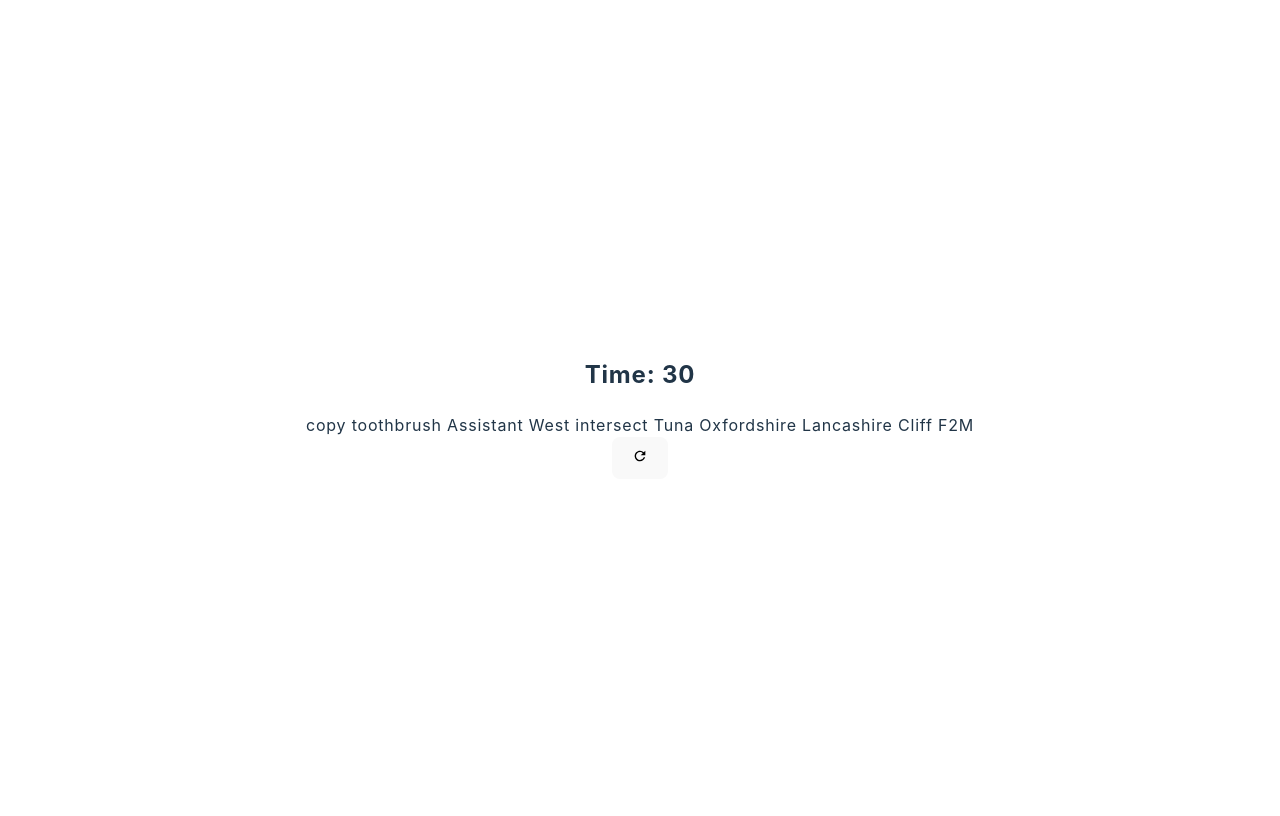
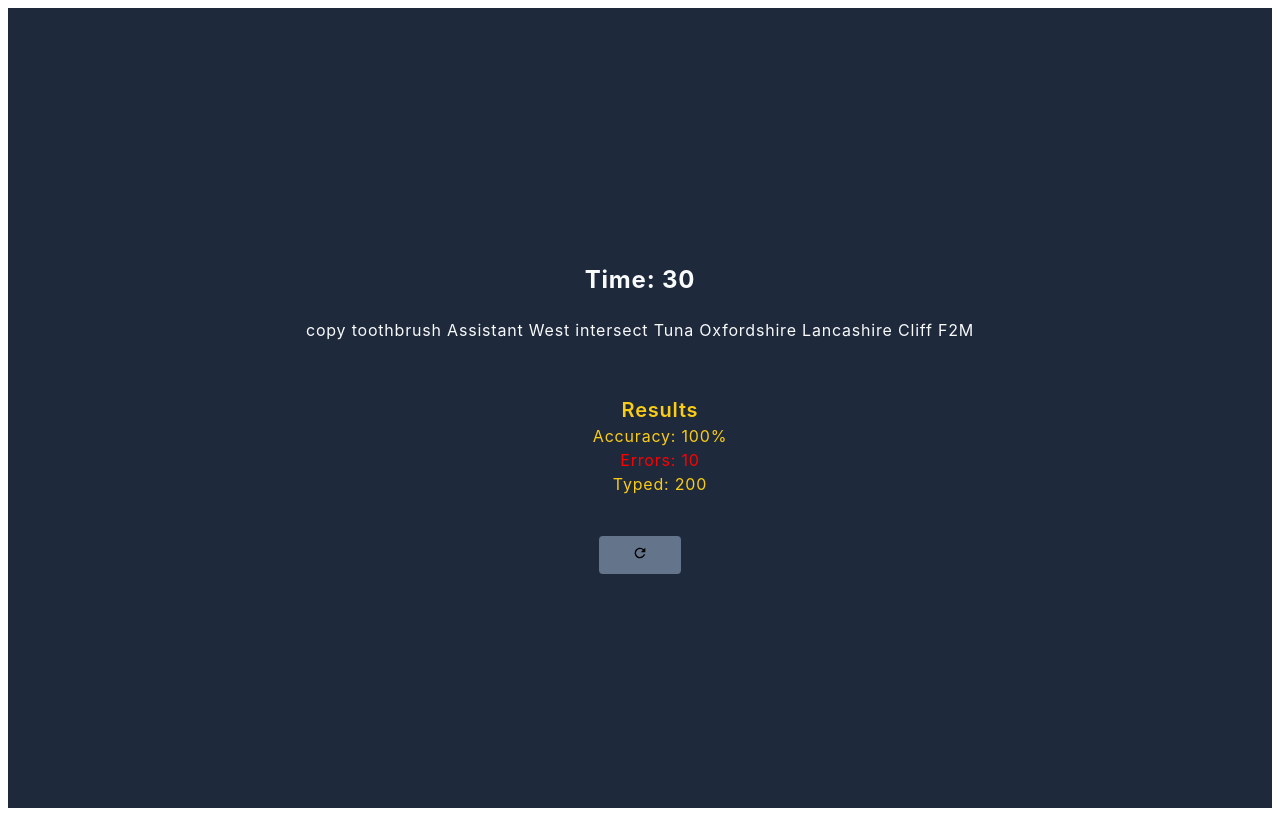
Before and after one commit to AltynbekAnarbekovTR/react-typing, a React (Vite) app: page / in a window 1280 px wide. Built offline with nearby package versions, Linux system fonts and the light colour scheme.

Commit message:
feat: add results and restart button

```diff
--- a/src/App.tsx
+++ b/src/App.tsx
@@ -4,6 +4,8 @@ import viteLogo from "/vite.svg";
 import "./App.css";
 import { faker } from "@faker-js/faker";
 import RestartButton from "./components/RestartButton";
+import UserTypings from "./components/UserTypings";
+import Results from "./components/Results";
 
 const words = faker.random.words(10);
 
@@ -13,18 +15,24 @@ function App() {
   return (
     <>
       <CountdownTimer timeLeft={30} />
-      <GenerateWords words={words} />
-      <RestartButton />
+      <GeneratedWords key={words} words={words} />
+      {/* User typed characters will be overlayed over the generated words */}
+      <Results errors={10} accuracyPercentage={100} total={200} />
+      <RestartButton onRestart={() => null} />
     </>
   );
 }
 
-const GenerateWords = ({ words }: { words: string }) => {
+const GeneratedWords = ({ words }: { words: string }) => {
   return <div>{words}</div>;
 };
 
+const WordsContainer = ({ children }: { children: React.ReactNode }) => {
+  return <div className="words-container">{children}</div>;
+};
+
 const CountdownTimer = ({ timeLeft }: { timeLeft: number }) => {
-  return <h2 className="text-primary-400 font-medium">Time: {timeLeft}</h2>;
+  return <h2>Time: {timeLeft}</h2>;
 };
 
 export default App;
--- a/src/components/RestartButton.tsx
+++ b/src/components/RestartButton.tsx
@@ -3,10 +3,10 @@ import { MdRefresh } from "react-icons/md";
 
 const RestartButton = ({
   onRestart: handleRestart,
-  className = "",
-}: {
+}: //   className = "",
+{
   onRestart: () => void;
-  className?: string;
+  //   className?: string;
 }) => {
   const buttonRef = useRef<HTMLButtonElement>(null);
 
@@ -19,7 +19,7 @@ const RestartButton = ({
     <button
       tabIndex={-1} // to prevent focus
       ref={buttonRef}
-      className={`block rounded px-8 py-2 hover:bg-slate-700/50  ${className}`}
+      className={`restart-button`}
       onClick={handleClick}
     >
       <MdRefresh className="w-6 h-6" />
--- a/src/components/Results.tsx
+++ b/src/components/Results.tsx
@@ -0,0 +1,25 @@
+import React from "react";
+import { formatPercentage } from "../utils/helpers";
+
+const Results = ({
+  errors,
+  accuracyPercentage,
+  total,
+  className = "",
+}: {
+  errors: number;
+  accuracyPercentage: number;
+  total: number;
+  className?: string;
+}) => {
+  return (
+    <ul className="results-list">
+      <li className="results">Results</li>
+      <li>Accuracy: {formatPercentage(accuracyPercentage)}</li>
+      <li className="errors">Errors: {errors}</li>
+      <li>Typed: {total}</li>
+    </ul>
+  );
+};
+
+export default Results;
--- /dev/null
+++ b/src/components/UserTypings.tsx
@@ -0,0 +1,7 @@
+import React from "react";
+
+const UserTypings = () => {
+  return <div>UserTypings</div>;
+};
+
+export default UserTypings;
--- a/src/index.css
+++ b/src/index.css
@@ -30,11 +30,17 @@ body {
   letter-spacing: 0.05em;
   place-items: center;
   min-height: 100vh;
+  background-color: rgb(30 41 59);
+  color: rgb(248 250 252);
   /* margin: 0;
   display: flex;
   place-items: center;
   min-width: 320px;
   min-height: 100vh; */
+}
+
+li {
+  list-style: none;
 }
 
 h1 {
@@ -61,9 +67,64 @@ button:focus-visible {
   outline: 4px auto -webkit-focus-ring-color;
 }
 
+.words-container {
+  position: relative;
+  margin-top: 0.75rem;
+  font-size: 1.875rem;
+  line-height: 2.25rem;
+  line-height: 1.625;
+  word-break: break-all;
+  max-width: 36rem;
+}
+
+.user-typings {
+  position: absolute;
+  top: 0;
+  right: 0;
+  bottom: 0;
+  left: 0;
+}
+
+.restart-button {
+  display: block;
+  padding-top: 0.5rem;
+  padding-bottom: 0.5rem;
+  padding-left: 2rem;
+  padding-right: 2rem;
+  border-radius: 0.25rem;
+  margin-left: auto;
+  margin-right: auto;
+  margin-top: 2.5rem;
+  background-color: rgb(100 116 139);
+}
+
+.restart-button:hover {
+  background-color: rgb(51 65 85);
+}
+
+.results-list {
+  display: flex;
+  margin-top: 0.75rem;
+  margin-top: 0.875rem;
+  flex-direction: column;
+  align-items: center;
+  color: rgb(250 204 21);
+}
+
+.results {
+  font-size: 1.25rem;
+  line-height: 1.75rem;
+  font-weight: 600;
+  margin-top: 2.5rem;
+}
+
+.errors {
+  color: red;
+}
+
 @media (prefers-color-scheme: light) {
   :root {
-    color: #213547;
+    color: #86888a;
     background-color: #ffffff;
   }
   a:hover {
--- /dev/null
+++ b/src/utils/helpers.ts
@@ -0,0 +1,3 @@
+export const formatPercentage = (percentage: number) => {
+  return percentage.toFixed(0) + "%";
+};
```
